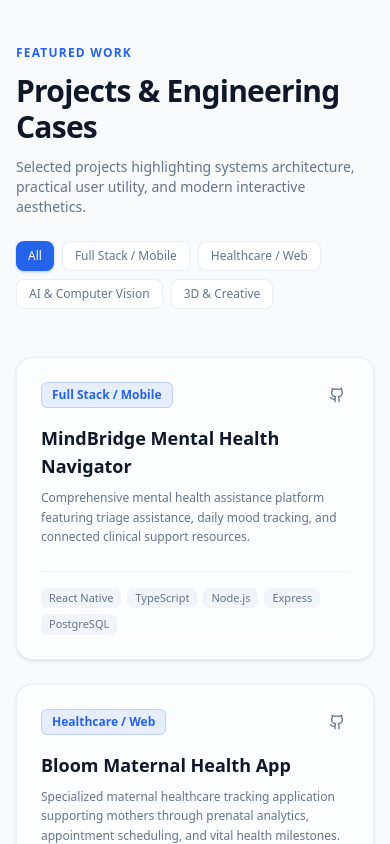
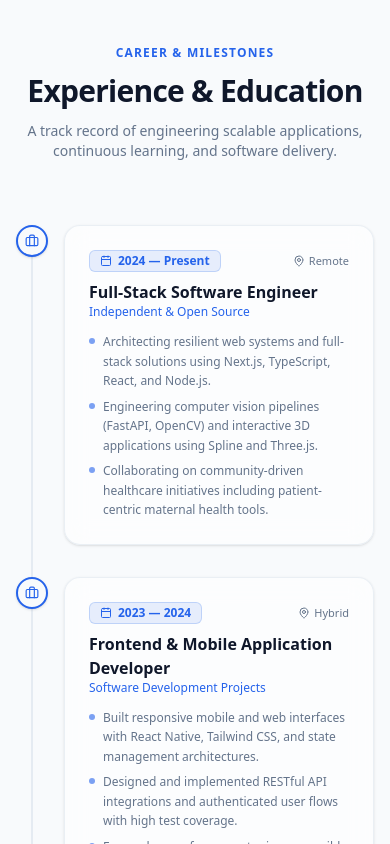
Before and after one commit to Psasare/Prosper-Shaibu-Asare-Portfolio, a Next.js app: page / in a window 390 px wide. Shown: the part 4320-5164 px from the top of the page. Built offline with nearby package versions, Linux system fonts and the light colour scheme.

Commit message:
feat: add portfolio pages and core components including navbar and experience timeline

```diff
--- /dev/null
+++ b/src/app/not-found.tsx
@@ -0,0 +1,30 @@
+import Link from "next/link";
+import { ArrowLeft, Compass } from "lucide-react";
+
+export default function NotFound() {
+  return (
+    <div className="min-h-screen flex items-center justify-center p-6 text-center">
+      <div className="max-w-md space-y-6 p-8 rounded-3xl border border-border/70 bg-card/70 backdrop-blur-xl shadow-xl">
+        <div className="w-16 h-16 rounded-2xl bg-primary/10 border border-primary/20 flex items-center justify-center text-primary mx-auto">
+          <Compass className="w-8 h-8" />
+        </div>
+        <div className="space-y-2">
+          <h1 className="text-4xl font-extrabold text-foreground">404</h1>
+          <h2 className="text-lg font-semibold text-foreground/90">Page Not Found</h2>
+          <p className="text-xs text-muted-foreground leading-relaxed">
+            The page you are looking for does not exist or has been moved.
+          </p>
+        </div>
+        <div>
+          <Link
+            href="/"
+            className="inline-flex items-center gap-2 px-6 py-2.5 rounded-xl bg-primary text-primary-foreground font-semibold text-xs shadow-md shadow-primary/25 hover:opacity-90 transition-all"
+          >
+            <ArrowLeft className="w-4 h-4" />
+            <span>Back to Portfolio</span>
+          </Link>
+        </div>
+      </div>
+    </div>
+  );
+}
--- a/src/app/page.tsx
+++ b/src/app/page.tsx
@@ -2,9 +2,11 @@ import { Navbar } from "@/components/navbar";
 import { Hero } from "@/components/hero";
 import { About } from "@/components/about";
 import { Skills } from "@/components/skills";
+import { Experience } from "@/components/experience";
 import { Projects } from "@/components/projects";
 import { Contact } from "@/components/contact";
 import { Footer } from "@/components/footer";
+import { ScrollToTop } from "@/components/scroll-to-top";
 
 export default function Home() {
   return (
@@ -14,10 +16,12 @@ export default function Home() {
         <Hero />
         <About />
         <Skills />
+        <Experience />
         <Projects />
         <Contact />
       </main>
       <Footer />
+      <ScrollToTop />
     </div>
   );
 }
--- /dev/null
+++ b/src/components/experience.tsx
@@ -0,0 +1,131 @@
+import * as React from "react";
+import { Briefcase, GraduationCap, Calendar, MapPin } from "lucide-react";
+
+interface TimelineItem {
+  period: string;
+  role: string;
+  organization: string;
+  location: string;
+  description: string[];
+  type: "work" | "education";
+}
+
+export function Experience() {
+  const timeline: TimelineItem[] = [
+    {
+      period: "2024 — Present",
+      role: "Full-Stack Software Engineer",
+      organization: "Independent & Open Source",
+      location: "Remote",
+      description: [
+        "Architecting resilient web systems and full-stack solutions using Next.js, TypeScript, React, and Node.js.",
+        "Engineering computer vision pipelines (FastAPI, OpenCV) and interactive 3D applications using Spline and Three.js.",
+        "Collaborating on community-driven healthcare initiatives including patient-centric maternal health tools.",
+      ],
+      type: "work",
+    },
+    {
+      period: "2023 — 2024",
+      role: "Frontend & Mobile Application Developer",
+      organization: "Software Development Projects",
+      location: "Hybrid",
+      description: [
+        "Built responsive mobile and web interfaces with React Native, Tailwind CSS, and state management architectures.",
+        "Designed and implemented RESTful API integrations and authenticated user flows with high test coverage.",
+        "Focused on performance tuning, accessible UI patterns, and fluid cross-platform animations.",
+      ],
+      type: "work",
+    },
+    {
+      period: "2021 — 2024",
+      role: "B.Sc. in Computer Science / Software Engineering",
+      organization: "University Education",
+      location: "On-Campus",
+      description: [
+        "Focused coursework in Data Structures, Algorithms, Software Engineering, Database Systems, and Network Architecture.",
+        "Lead capstone projects involving automated recognition systems and institutional management platforms.",
+      ],
+      type: "education",
+    },
+  ];
+
+  return (
+    <section id="experience" className="py-20 border-t border-border/60 relative">
+      <div className="max-w-6xl mx-auto px-4 sm:px-6 lg:px-8">
+        <div className="text-center max-w-2xl mx-auto mb-16 space-y-3">
+          <h2 className="text-xs uppercase tracking-widest font-semibold text-primary">
+            Career & Milestones
+          </h2>
+          <p className="text-3xl sm:text-4xl font-bold tracking-tight text-foreground">
+            Experience & Education
+          </p>
+          <p className="text-sm sm:text-base text-muted-foreground">
+            A track record of engineering scalable applications, continuous learning, and software delivery.
+          </p>
+        </div>
+
+        {/* Timeline List */}
+        <div className="max-w-3xl mx-auto space-y-8 relative before:absolute before:inset-0 before:left-4 sm:before:left-1/2 before:-translate-x-px before:h-full before:w-0.5 before:bg-border/80">
+          {timeline.map((item, index) => {
+            const isWork = item.type === "work";
+            const isEven = index % 2 === 0;
+
+            return (
+              <div
+                key={item.role + item.period}
+                className={`relative flex items-start gap-6 sm:gap-0 ${
+                  isEven ? "sm:flex-row-reverse" : ""
+                }`}
+              >
+                {/* Center Node Icon */}
+                <div className="absolute left-4 sm:left-1/2 -translate-x-1/2 w-8 h-8 rounded-full border-2 border-primary bg-background flex items-center justify-center text-primary z-10 shadow-sm">
+                  {isWork ? (
+                    <Briefcase className="w-3.5 h-3.5" />
+                  ) : (
+                    <GraduationCap className="w-3.5 h-3.5" />
+                  )}
+                </div>
+
+                {/* Content Box */}
+                <div
+                  className={`pl-12 sm:pl-0 sm:w-1/2 ${
+                    isEven ? "sm:pl-10" : "sm:pr-10 text-left sm:text-right"
+                  }`}
+                >
+                  <div className="p-6 rounded-2xl border border-border/70 bg-card/60 backdrop-blur-md hover:border-primary/40 hover:bg-card/90 transition-all duration-300 shadow-sm text-left">
+                    <div className="flex flex-wrap items-center justify-between gap-2 mb-2">
+                      <span className="inline-flex items-center gap-1.5 text-xs font-semibold px-2.5 py-0.5 rounded-md bg-primary/10 text-primary border border-primary/20">
+                        <Calendar className="w-3 h-3" />
+                        {item.period}
+                      </span>
+                      <span className="inline-flex items-center gap-1 text-[11px] text-muted-foreground">
+                        <MapPin className="w-3 h-3" />
+                        {item.location}
+                      </span>
+                    </div>
+
+                    <h3 className="font-bold text-base text-foreground">
+                      {item.role}
+                    </h3>
+                    <p className="text-xs font-medium text-primary mb-3">
+                      {item.organization}
+                    </p>
+
+                    <ul className="space-y-1.5 text-xs text-muted-foreground leading-relaxed">
+                      {item.description.map((point, i) => (
+                        <li key={i} className="flex items-start gap-2">
+                          <span className="w-1.5 h-1.5 rounded-full bg-primary/60 mt-1.5 shrink-0" />
+                          <span>{point}</span>
+                        </li>
+                      ))}
+                    </ul>
+                  </div>
+                </div>
+              </div>
+            );
+          })}
+        </div>
+      </div>
+    </section>
+  );
+}
--- a/src/components/navbar.tsx
+++ b/src/components/navbar.tsx
@@ -12,6 +12,7 @@ export function Navbar() {
   const navLinks = [
     { label: "About", href: "#about" },
     { label: "Skills", href: "#skills" },
+    { label: "Experience", href: "#experience" },
     { label: "Projects", href: "#projects" },
     { label: "Contact", href: "#contact" },
   ];
--- /dev/null
+++ b/src/components/scroll-to-top.tsx
@@ -0,0 +1,41 @@
+"use client";
+
+import * as React from "react";
+import { ArrowUp } from "lucide-react";
+
+export function ScrollToTop() {
+  const [visible, setVisible] = React.useState(false);
+
+  React.useEffect(() => {
+    const toggleVisibility = () => {
+      if (window.scrollY > 400) {
+        setVisible(true);
+      } else {
+        setVisible(false);
+      }
+    };
+
+    window.addEventListener("scroll", toggleVisibility, { passive: true });
+    return () => window.removeEventListener("scroll", toggleVisibility);
+  }, []);
+
+  const scrollToTop = () => {
+    window.scrollTo({
+      top: 0,
+      behavior: "smooth",
+    });
+  };
+
+  if (!visible) return null;
+
+  return (
+    <button
+      onClick={scrollToTop}
+      className="fixed bottom-6 right-6 z-40 p-3 rounded-full bg-card/90 border border-border/80 text-foreground hover:text-primary hover:border-primary/50 backdrop-blur-md shadow-lg shadow-black/10 transition-all duration-300 hover:scale-110 active:scale-95 cursor-pointer"
+      aria-label="Scroll to top"
+      title="Scroll to top"
+    >
+      <ArrowUp className="w-4 h-4" />
+    </button>
+  );
+}
```
